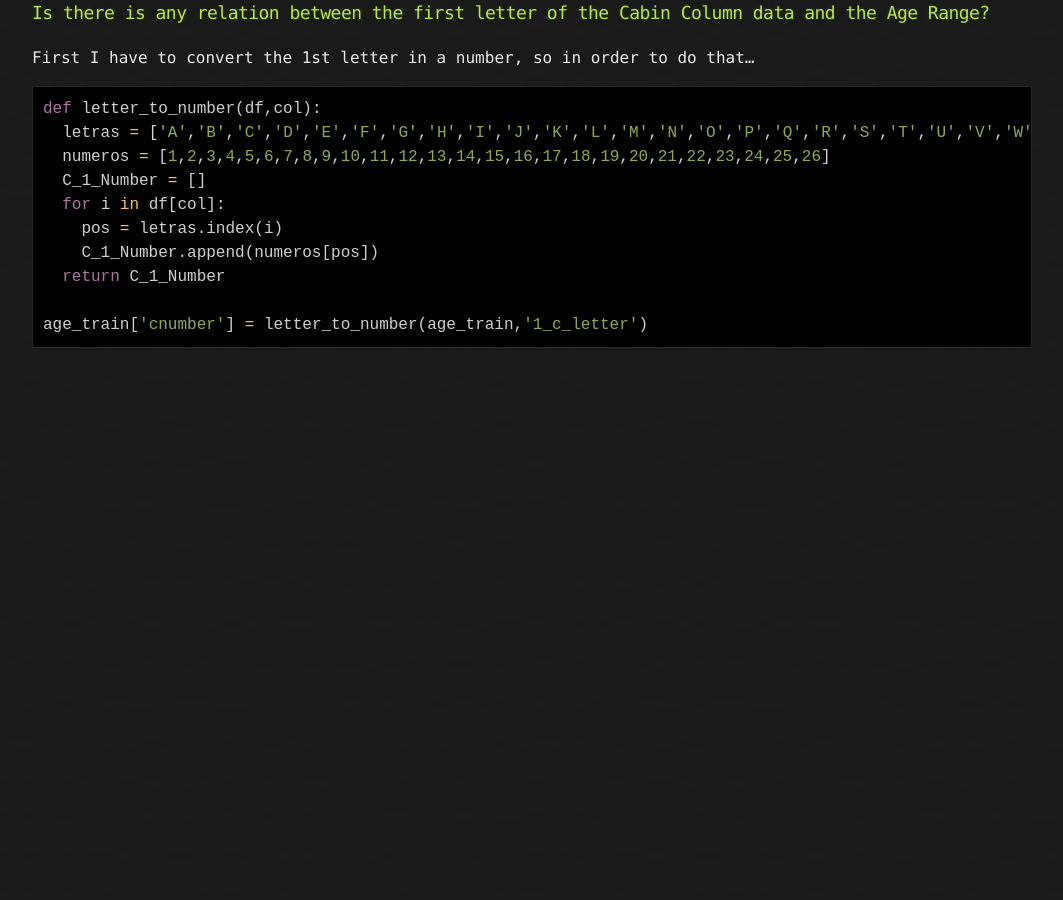
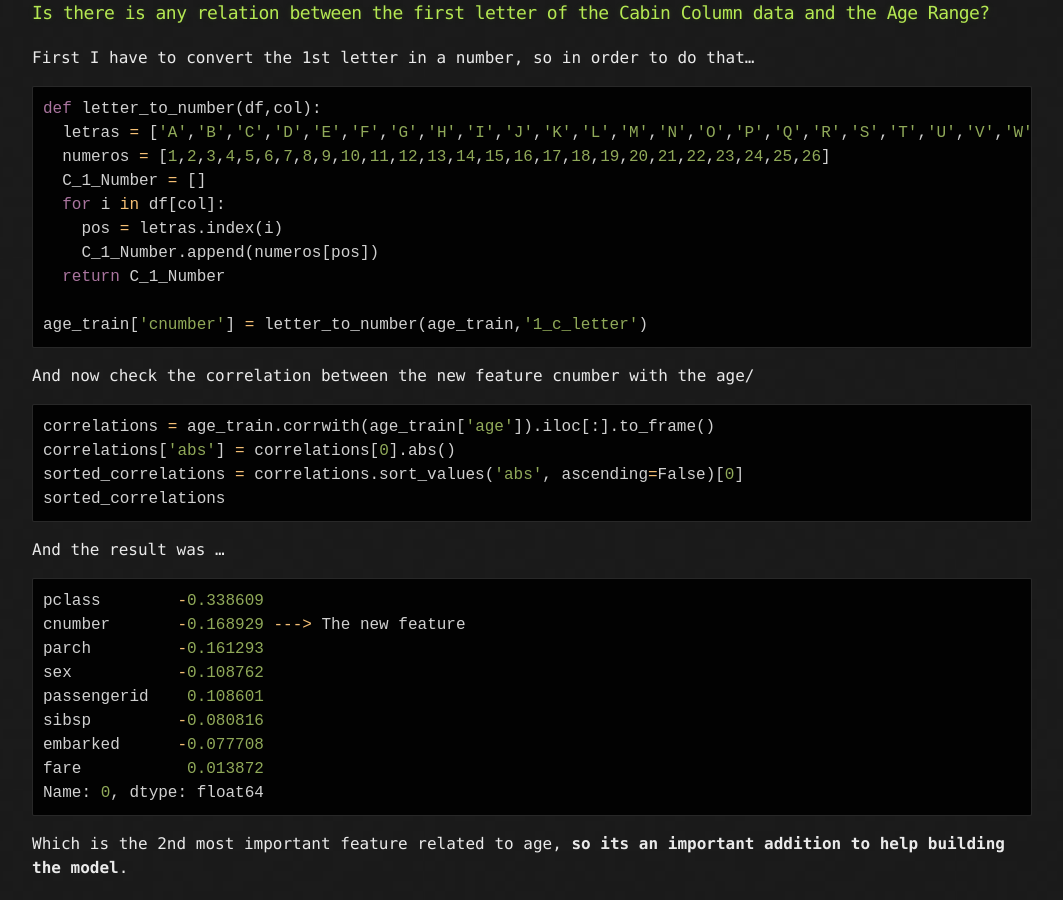
Before and after one commit to PaulB86UK/PP_ART, a Jekyll site: the page built from docs/2020/24_5.md, in a window 1280 px wide and 900 px high, scrolled down 1338 px. Shown: the whole window, without its empty margins (108-1171 px from the left). Built offline with Jekyll 4.4.1, drawn with Linux system fonts in a browser that asks for light colours; our own code applies the rules of GitHub Pages for plain Markdown files; before the commit the page ends 1706 px from its top, so only the background shows below that.

Commit message:
Update 24_5.md

````diff
--- a/docs/2020/24_5.md
+++ b/docs/2020/24_5.md
@@ -59,3 +59,24 @@ def letter_to_number(df,col):
 
 age_train['cnumber'] = letter_to_number(age_train,'1_c_letter')
 ```
+And now check the correlation between the new feature cnumber with the age/
+```python
+correlations = age_train.corrwith(age_train['age']).iloc[:].to_frame()
+correlations['abs'] = correlations[0].abs()
+sorted_correlations = correlations.sort_values('abs', ascending=False)[0]
+sorted_correlations
+```
+And the result was ...
+
+```python
+pclass        -0.338609
+cnumber       -0.168929 ---> The new feature
+parch         -0.161293
+sex           -0.108762
+passengerid    0.108601
+sibsp         -0.080816
+embarked      -0.077708
+fare           0.013872
+Name: 0, dtype: float64
+```
+Which is the 2nd most important feature related to age, **so its an important addition to help building the model**.
````
